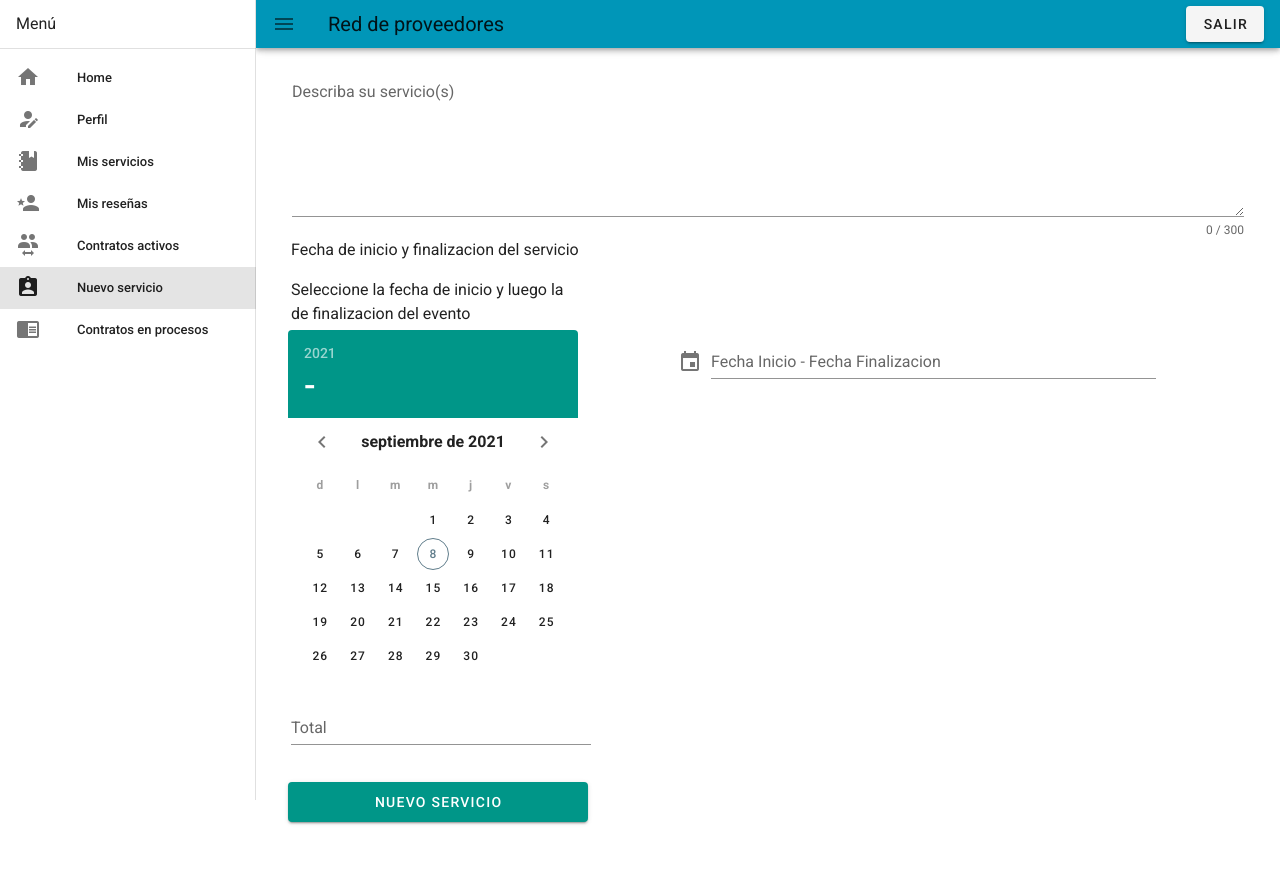
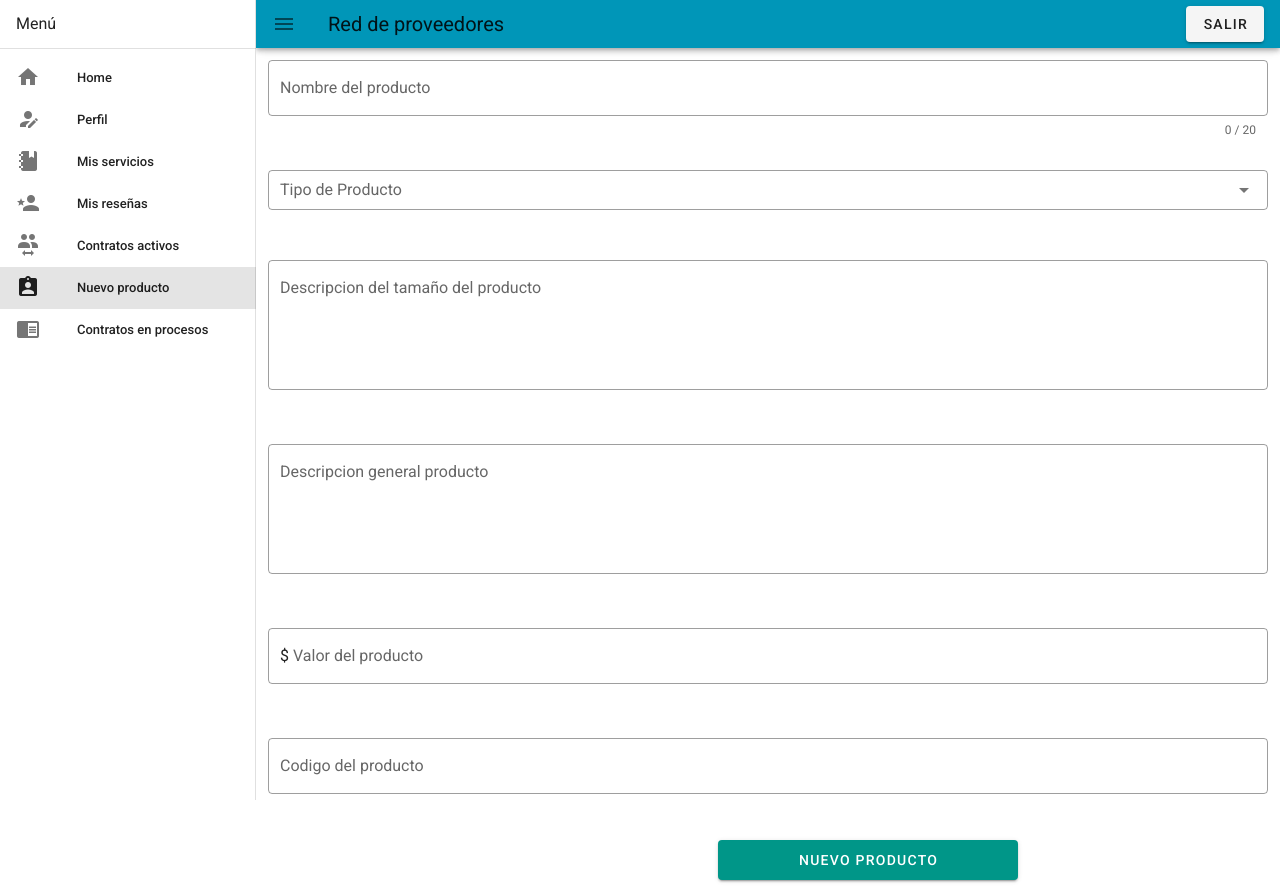
Before and after one commit to mate2000/appVeleria, a Nuxt app in the folder ProveRedApp/: page /myServiceNewsAndActives in a window 1280 px wide. Before the commit the page ends 834 px from the top, so only its background shows below. Built offline with nearby package versions, Linux system fonts and the light colour scheme.

Commit message:
Creacion de producto y login proveedor

```diff
--- a/ProveRedApp/layouts/default.vue
+++ b/ProveRedApp/layouts/default.vue
@@ -78,7 +78,7 @@ export default {
         },
         {
           id: "06",
-          title: "Nuevo servicio",
+          title: "Nuevo producto",
           icon: "mdi-clipboard-account",
           route: "/myServiceNewsAndActives",
         },
--- a/ProveRedApp/layouts/defaultClient.vue
+++ b/ProveRedApp/layouts/defaultClient.vue
@@ -87,7 +87,7 @@ export default {
   methods: {
     logout() {
       this.$router.push("/");
-      localStorage.setItem("onlineUserClient", {});
+      localStorage.setItem("onlineUser", {});
     },
     token() {
       let token = localStorage.getItem("token");
--- a/ProveRedApp/pages/homeClient.vue
+++ b/ProveRedApp/pages/homeClient.vue
@@ -131,7 +131,7 @@ export default {
     },
 
     user: {
-       nombre: null,
+      nombre: null,
       apellidos:null,
       cedulausuario: null,
       correoelectronico: null,
--- a/ProveRedApp/pages/index.vue
+++ b/ProveRedApp/pages/index.vue
@@ -75,77 +75,17 @@ export default {
           user = res.data.info[0];
           if (user.rol === "P") {
             this.onlineUser = user;
-            //this.loadUsersProviders(id);
+            localStorage.setItem("onlineUser", JSON.stringify(this.onlineUser));
             this.$router.push("/homeProvider");
           } else {
             this.onlineUser = user;
-            localStorage.setItem(
-              "onlineUser",
-              JSON.stringify(this.onlineUser)
-            );
+            localStorage.setItem("onlineUser", JSON.stringify(this.onlineUser));
             this.$router.push("/homeClient");
           }
         })
         .catch((err) => {
           console.error(err);
         });
-    },
-    loadUsersProviders(id) {
-      const url = "http://localhost:3001/api/v2/providers/" + id;
-      let data = {};
-      this.$axios
-        .get(url)
-        .then((res) => {
-          let userProvider = res.data.info[0];
-          console.log("userProvider ", userProvider);
-          this.onlineUserProvider.nameCompany = userProvider.companyname;
-          this.onlineUserProvider.typeprovider = userProvider.typeprovider;
-          this.onlineUserProvider.serviceDescription =
-            userProvider.servicedescription;
-          this.onlineUserProvider.averagepunctuation =
-            userProvider.averagepunctuation;
-          localStorage.setItem(
-            "onlineUserProvider",
-            JSON.stringify(this.onlineUserProvider)
-          );
-        })
-        .catch((err) => {
-          console.error(err);
-        });
-    },
-    login() {
-      let user = this.users.find((x) => x.id == this.id);
-      if (user != undefined) {
-        if (this.password == user.password) {
-          if (user.rol == "Proveedor") {
-            let userProvider = this.userProviders.find((x) => x.id == this.id);
-            this.onlineUserProvider = user;
-            this.onlineUserProvider.nameCompany = userProvider.nameCompany;
-            this.onlineUserProvider.typeprovider = userProvider.typeprovider;
-            this.onlineUserProvider.serviceDescription =
-              userProvider.serviceDescription;
-            console.log(this.onlineUserProvider);
-            localStorage.setItem(
-              "onlineUserProvider",
-              JSON.stringify(this.onlineUserProvider)
-            );
-            this.$router.push("/homeProvider");
-          } else {
-            this.onlineUserClient = user;
-            localStorage.setItem(
-              "onlineUserClient",
-              JSON.stringify(this.onlineUserClient)
-            );
-            this.$router.push("/homeClient");
-          }
-        } else {
-          alert("La contraseña no es correcta");
-        }
-      } else {
-        alert("El usuario no tiene una cuenta");
-      }
-
-      console.log(this.id, this.password);
     },
     Login() {
       const url = "http://localhost:3001/api/v2/users/login";
--- a/ProveRedApp/pages/myServiceNewsAndActives.vue
+++ b/ProveRedApp/pages/myServiceNewsAndActives.vue
@@ -8,51 +8,83 @@ import datetime
   <div>
     <!-- campos requeridos para la creación de un nuevo servicio del proveedor-->
     <v-form ref="formService" v-model="formService">
+      <v-row align-content="center" justify-content="center">
+        <v-col>
+          <v-text-field
+            v-model="producto.nombreproducto"
+            :counter="20"
+            :rules="nameRules"
+            outlined
+            label="Nombre del producto"
+            clearable
+          >
+          </v-text-field>
+        </v-col>
+      </v-row>
+
+      <v-row align-content="center" justify-content="center">
+        <v-col>
+          <v-combobox
+            v-model="producto.tipoproducto"
+            :items="tipos"
+            :rules="typeRules"
+            clearable
+            dense
+            hide-selected
+            outlined
+            label="Tipo de Producto"
+          >
+          </v-combobox>
+        </v-col>
+      </v-row>
+      <v-row align-content="center" justify-content="center">
+        <v-col>
           <v-textarea
-        v-model="service.description"
-        :counter="300"
+            v-model="producto.descripciontamanoproducto"
+            auto-grow
+            label="Descripcion del tamaño del producto"
              :rules="serviceRules"
-        class="px-md-6 mx-lg-auto"
-        label="Describa su servicio(s)"
+            clearable
+            outlined
           >
           </v-textarea>
-      <p style="margin-left: 23px">
-        Fecha de inicio y finalizacion del servicio
-      </p>
-      <p style="margin-left: 23px; width: 290px">
-        Seleccione la fecha de inicio y luego la de finalizacion del evento
-      </p>
-
-      <v-row style="width: 900px">
-        <!-- <v-col cols="12" sm="6"> -->
-        <v-date-picker
-          v-model="dates"
-          style="margin-left: 32px"
-          range
-          locale="es-CO"
+        </v-col>
+      </v-row>
+      <v-row align-content="center" justify-content="center">
+        <v-col>
+          <v-textarea
+            v-model="producto.descripcionproducto"
+            :rules="serviceRules"
+            auto-grow
+            label="Descripcion general producto"
+            clearable
+            outlined
           >
-        </v-date-picker>
-        <!-- </v-col> -->
-        <!-- <v-col cols="12" sm="6"> -->
+          </v-textarea>
+        </v-col>
+      </v-row>
+      <v-row align-content="center" justify-content="center">
+        <v-col>
           <v-text-field
-          v-model="dateRangeText"
-          label="Fecha Inicio - Fecha Finalizacion"
-          prepend-icon="mdi-calendar"
-          style="width: 0px; margin-left: 100px"
-          :rules="nameRules"
-          readonly
+            v-model="producto.precioproducto"
+            label="Valor del producto"
+            :rules="costRules"
+            prefix="$"
+            type="number"
+            outlined
           ></v-text-field>
-        <!-- model: {{ dates }} -->
-        <!-- </v-col> -->
+        </v-col>
       </v-row>
+      <v-row align-content="center" justify-content="center">
+        <v-col>
           <v-text-field
-        label="Total"
-        prepend-icon=""
-        type="number"
-        :rules="nameRules"
-        style="width: 300px; margin-left: 23px"
-        v-model="service.total"
+            v-model="producto.codigoproducto"
+            :rules="codigoRules"
+            label="Codigo del producto"
+            outlined
           ></v-text-field>
+        </v-col>
+      </v-row>
     </v-form>
     <v-dialog v-model="dialog" max-width="290">
       <v-card>
@@ -69,9 +101,9 @@ import datetime
     </v-dialog>
     <v-dialog v-model="dialogCreateService" max-width="290">
       <v-card>
-        <v-card-title class="headline"> Servicio creado </v-card-title>
+        <v-card-title class="headline"> Producto  creado </v-card-title>
 
-        <v-card-text> Se ha creado un nuevo Servicio </v-card-text>
+        <v-card-text> Se ha creado un nuevo producto </v-card-text>
 
         <v-card-actions>
           <v-spacer></v-spacer>
@@ -83,10 +115,10 @@ import datetime
       </v-card>
     </v-dialog>
     <v-btn
-      @click="createService()"
-      style="width: 300px; height: 40px; margin-left: 20px; margin-top: 16px"
+      @click="createProduct()"
+      style="width: 300px; height: 40px; margin-left: 450px; margin-top: 16px"
       color="primary"
-      >Nuevo servicio</v-btn
+      >Nuevo producto</v-btn
     >
   </div>
 </template>
@@ -109,22 +141,39 @@ export default {
     dates: [],
     serviceRules: [
       (v) => !!v || "El campo es requerido",
-      (v) => (v && v.length <= 300 && v.length > 1) || "",
+      (v) => (v && v.length <= 100 && v.length > 1) || "",
     ],
     nameRules: [
       (v) => !!v || "El campo es requerido",
       (v) => (v && v.length <= 40) || "",
     ],
+    typeRules: [
+      (v) => !!v || "El campo es requerido",
+    ],
+    costRules: [
+      (v) => !!v || "El campo es requerido",
+    ],
+    codigoRules: [
+      (v) => !!v || "El campo es requerido",
+    ],
     onlineUserProvider: {},
-    service: {
-      idservice: null,
-      idprovider: null,
-      description: null,
-      initdate: null,
-      findate: null,
-      state: null,
-      total: null,
+    producto: {
+      cedulausuario: null,
+      nombreproducto: null,
+      tipoproducto: null,
+      descripciontamanoproducto: null,
+      descripcionproducto: null,
+      precioproducto: null,
+      codigoproducto: null,
     },
+    tipos: [
+      "Vela",
+      "Velon",
+      "Pascualito",
+      "Cirio",
+      "Cirio Pascual",
+      "Veladora",
+    ],
     services: [],
   }),
   computed: {
@@ -135,21 +184,19 @@ export default {
   methods: {
     //Carga los servicios anteriormente creados en un arreglo
     loadInfo() {
-      let onlineUserProvider = localStorage.getItem("onlineUserProvider");
-      if (onlineUserProvider != null) {
-        this.onlineUserProvider = JSON.parse(onlineUserProvider);
+      let onlineUser = localStorage.getItem("onlineUser");
+      if (onlineUser != null) {
+        this.onlineUser = JSON.parse(onlineUser);
       }
     },
     /// Crea un nuevo servicio una vez verificados todas las reglas de los campos del formulario, y lo guarda en el arreglo de servicios
-    createService() {
+    createProduct() {
+      //consol.log(this.onlineUser)
       if (this.$refs.formService.validate() && this.formService) {
         const url = "http://localhost:3001/api/v2/services";
         let data = {};
-        this.service.initdate = this.dates[0];
-        this.service.findate = this.dates[this.dates.length - 1];
-        this.service.state = "En espera";
-        this.service.idprovider = this.onlineUserProvider.iduser;
-        data = this.service;
+        this.producto.cedulausuario = this.onlineUser.cedulausuario;
+        data = this.producto;
         console.log(data);
         this.$axios
           .post(url, data)
```
Also changed, not shown: ProveRedApp/pages/homeProvider.vue (+28 -52 lines). Lines whose indentation alone changed are shown as unchanged.
